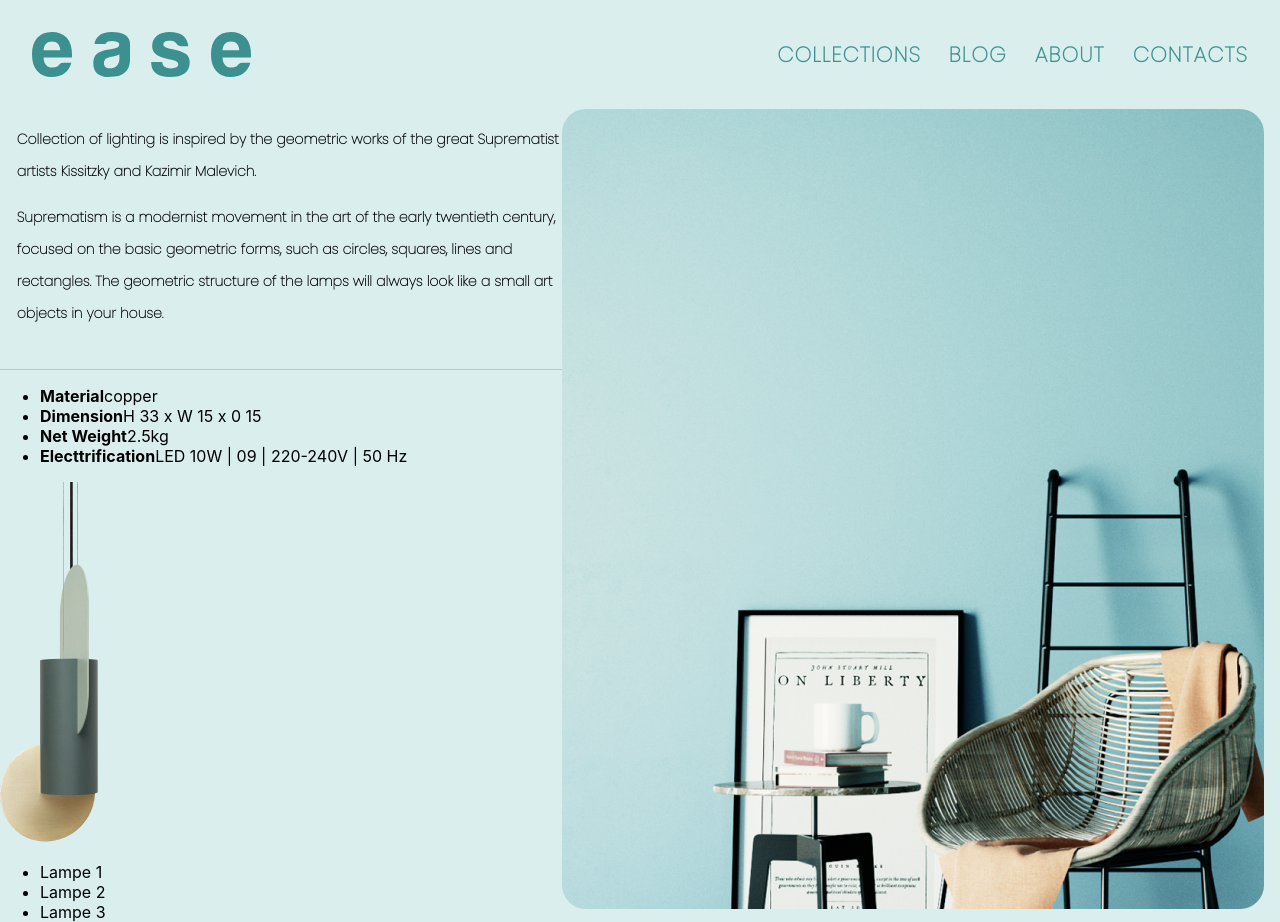
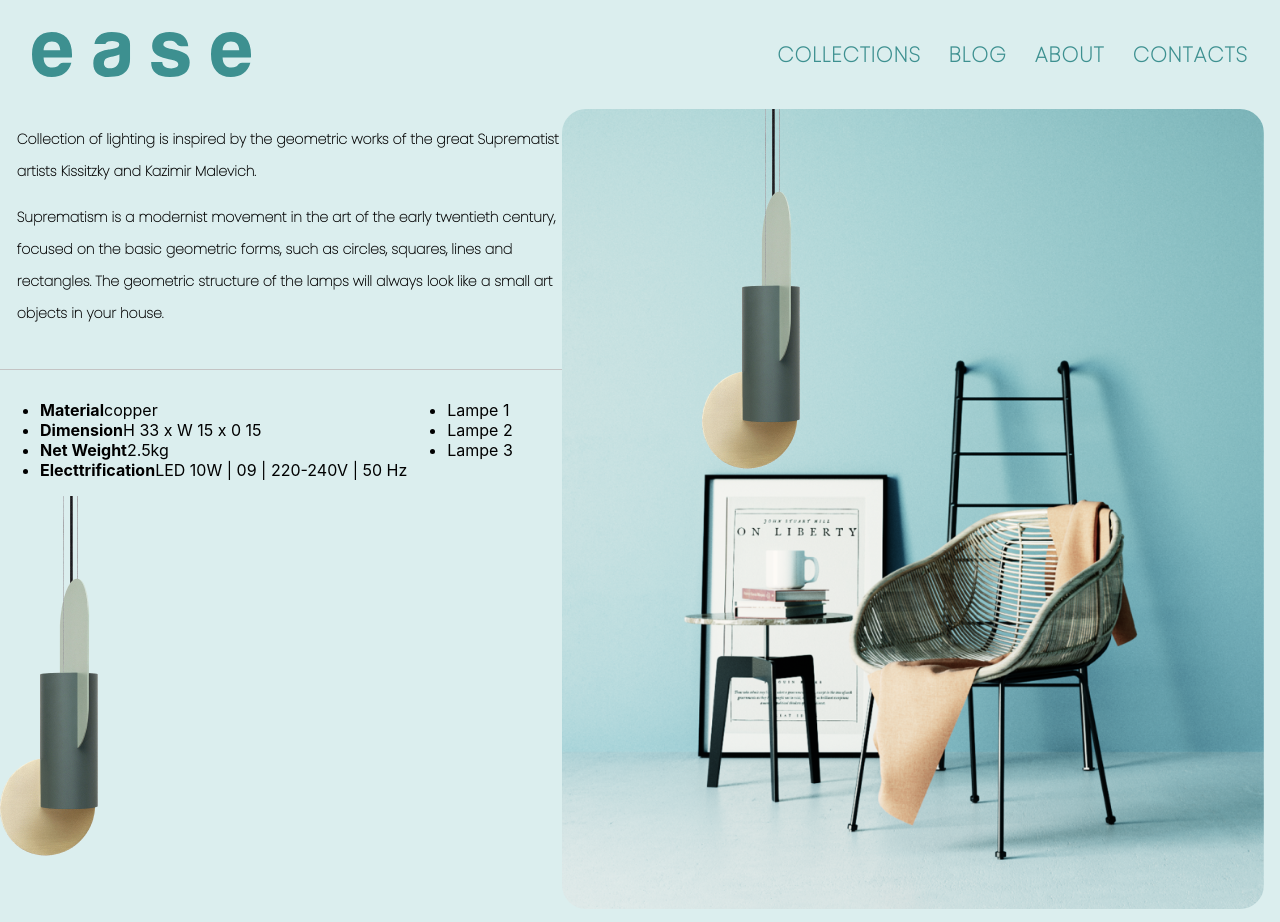
Before and after one commit to weck0/ease, a React (Create React App) app: page / in a window 1280 px wide. Built offline with nearby package versions, Linux system fonts and the light colour scheme.

Commit message:
adding smooth image transition

```diff
--- a/src/App.scss
+++ b/src/App.scss
@@ -23,11 +23,31 @@
         border-bottom: 1px solid #c4c4c4;
         padding-bottom: 40px;
       }
+
+      .controls {
+        display: flex;
+      }
     }
     .right {
       flex: 5;
+      height: 100%;
       border-radius: 1.5em;
       margin-right: 1em;
+      position: relative;
+      background-size: cover;
+      background-position: center;
+      img {
+        opacity: 0;
+        position: absolute;
+        top: 0;
+        left: 20%;
+        transform: translate3d(-100%, 0, 0);
+        transition: all 300ms ease-out;
+      }
+      img.active {
+        opacity: 1;
+        transform: none;
+      }
     }
   }
 }
--- a/src/App.tsx
+++ b/src/App.tsx
@@ -25,7 +25,7 @@ function App() {
             <div className="metas">
               <Meta step={step} />
             </div>
-            <div className="control">
+            <div className="controls">
               <Control step={step} setStep={setStep} />
             </div>
           </div>
@@ -33,7 +33,23 @@ function App() {
         <div
           className="right"
           style={{ backgroundImage: "url(/img/mask-group.png)" }}
-        ></div>
+        >
+          <img
+            src={`img/lamp1.png`}
+            alt="lampe 1"
+            className={step === 1 ? "active" : ""}
+          />
+          <img
+            src={`img/lamp2.png`}
+            alt="lampe 2"
+            className={step === 2 ? "active" : ""}
+          />
+          <img
+            src={`img/lamp3.png`}
+            alt="lampe 3"
+            className={step === 3 ? "active" : ""}
+          />
+        </div>
       </div>
     </div>
   );
```
